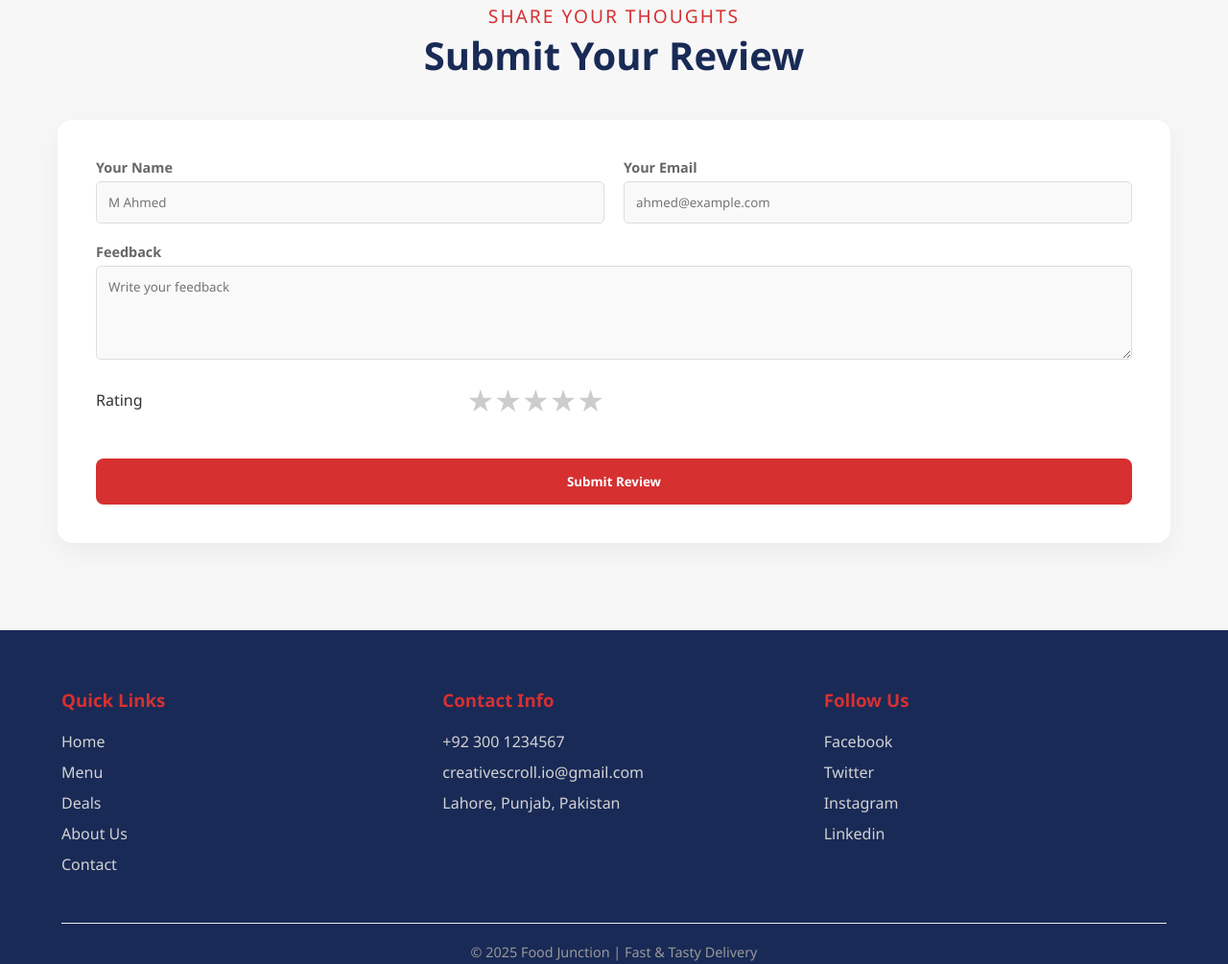
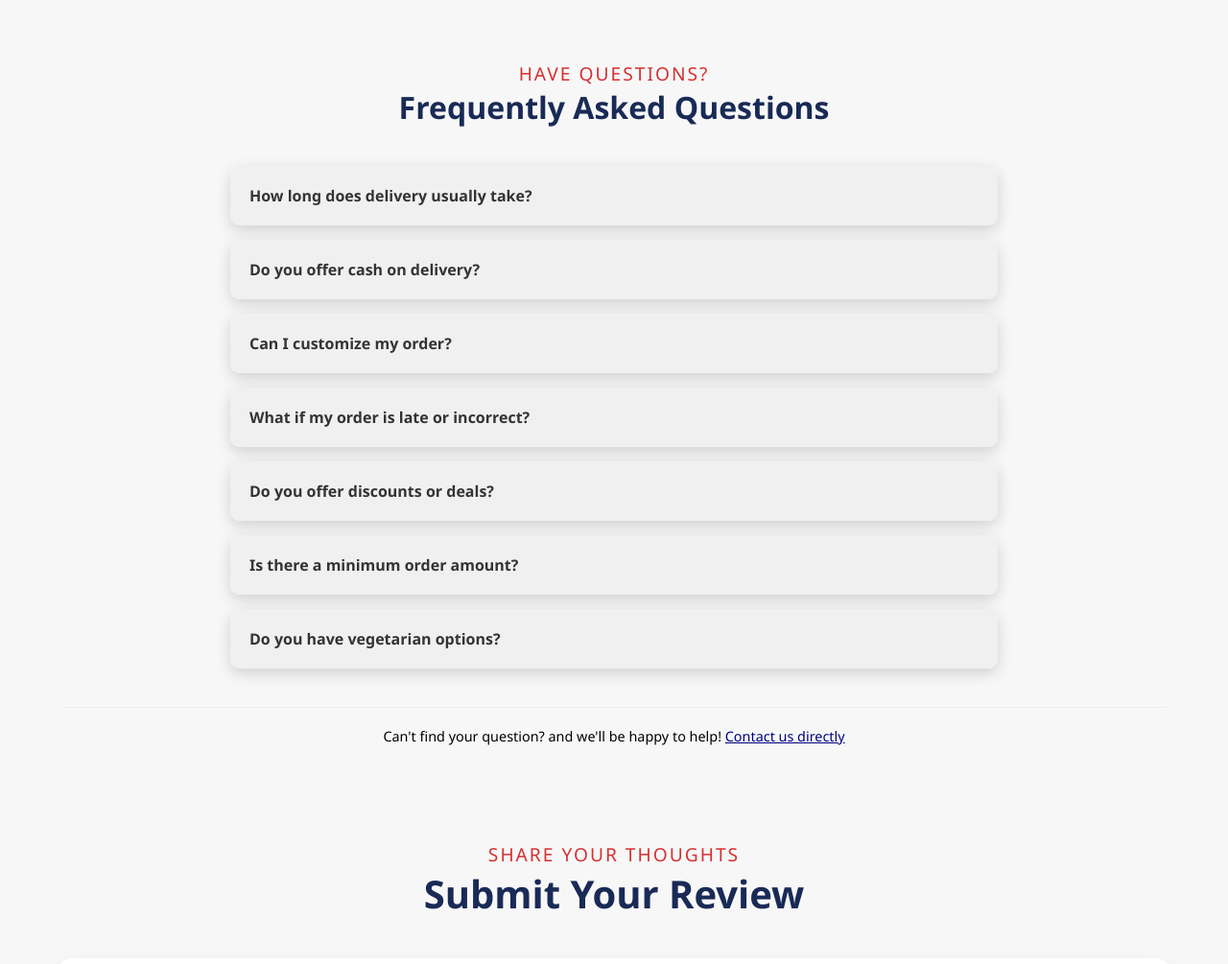
Before and after one commit to tahashah123/online-resturant, a plain HTML site: page about.html in a window 1280 px wide. Shown: the part 1113-2118 px from the top of the page at 96% size. Drawn offline with Linux system fonts and the light colour scheme.

```diff
--- a/about.html
+++ b/about.html
@@ -4,8 +4,15 @@
 <head>
     <meta charset="UTF-8">
     <meta name="viewport" content="width=device-width, initial-scale=1.0">
-    <title>Home | Food Junction</title>
+    <title>About Us| Food Junction</title>
     <link rel="stylesheet" href="style.css">
+    <link rel="apple-touch-icon" sizes="180x180" href="/apple-touch-icon.png">
+    <link rel="icon" type="image/png" sizes="32x32" href="/favicon-32x32.png">
+    <link rel="icon" type="image/png" sizes="16x16" href="/favicon-16x16.png">
+    <link rel="manifest" href="/site.webmanifest">
+    <link rel="stylesheet" href="https://cdnjs.cloudflare.com/ajax/libs/font-awesome/6.4.0/css/all.min.css" />
+    <link href="https://fonts.googleapis.com/css2?family=Poppins:wght@300;400;500;600;700;800&display=swap"
+        rel="stylesheet">
 </head>
 
 <body>
@@ -83,6 +90,73 @@
             </div>
         </div>
     </div>
+    <!-- FAQS -->
+    <section class="faq-section">
+        <div class="container">
+            <div class="section-title">
+                <span>Have Questions?</span>
+                <h2>Frequently Asked Questions</h2>
+            </div>
+
+            <div class="faq-grid">
+                <details class="faq-item">
+                    <summary class="faq-question"> How long does delivery usually take?
+                    </summary>
+                    <div class="faq-answer">
+                        <p>Our average delivery time is 30-45 minutes, depending on your location and order size.</p>
+                    </div>
+                </details>
+
+                <details class="faq-item">
+                    <summary class="faq-question">Do you offer cash on delivery?
+                    </summary>
+                    <div class="faq-answer">
+                        <p>Yes, we offer Cash on Delivery (COD) as well as online payment options for your convenience.
+                        </p>
+                    </div>
+                </details>
+
+                <details class="faq-item">
+                    <summary class="faq-question">Can I customize my order?</summary>
+                    <div class="faq-answer">
+                        <p>Yes, you can request customizations such as extra cheese, less spice, or no onions
+                            whileplacing your order.</p>
+                    </div>
+                </details>
+                <details class="faq-item">
+                    <summary class="faq-question">What if my order is late or incorrect?</summary>
+                    <div class="faq-answer">
+                        <p>If there is any issue with your order, please contact our support team immediately—we are
+                            happy to help!</p>
+                    </div>
+                </details>
+                <details class="faq-item">
+                    <summary class="faq-question">Do you offer discounts or deals?</summary>
+                    <div class="faq-answer">
+                        <p>Yes! Visit our Deals page regularly to check out the latest discounts and combo offers.</p>
+                    </div>
+                </details>
+                <details class="faq-item">
+                    <summary class="faq-question">Is there a minimum order amount?</summary>
+                    <div class="faq-answer">
+                        <p>No, there is no minimum order requirement—order as little or as much as you like.</p>
+                    </div>
+                </details>
+                <details class="faq-item">
+                    <summary class="faq-question">Do you have vegetarian options?</summary>
+                    <div class="faq-answer">
+                        <p>Yes, we offer a variety of vegetarian burgers, pizzas, and salads.</p>
+                    </div>
+                </details>
+            </div>
+        </div>
+        <p class="footer-bottom" style="color: black;">
+            Can't find your question?
+            and we'll be happy to help!
+            <a href="contact.html" style="color: navy;">Contact us directly</a>
+        </p>
+    </section>
+
     <!-- review form -->
     <section id="reviews" class="container">
         <div class="section-title">
@@ -130,11 +204,10 @@
             <div class="footer-col">
                 <h3>Quick Links</h3>
                 <ul>
-                    <li><a href="index.html">Home</a></li>
-                    <li><a href="menu.html">Menu</a></li>
-                    <li><a href="deals.html">Deals</a></li>
-                    <li><a href="about.html">About Us</a></li>
-                    <li><a href="contact.html">Contact</a></li>
+                    <li><a href="https://www.facebook.com/"><i class="fab fa-facebook-f"></i> Facebook</a></li>
+                    <li><a href="https://twitter.com/"><i class="fab fa-twitter"></i> Twitter</a></li>
+                    <li><a href="https://www.instagram.com/"><i class="fab fa-instagram"></i> Instagram</a></li>
+                    <li><a href="https://www.linkedin.com/"><i class="fab fa-linkedin-in"></i> Linkedin</a></li>
                 </ul>
             </div>
             <div class="footer-col">
@@ -148,10 +221,10 @@
             <div class="footer-col">
                 <h3>Follow Us</h3>
                 <ul>
-                    <li><a href="https://www.facebook.com/">Facebook</a></li>
-                    <li><a href="https://twitter.com/">Twitter</a></li>
-                    <li><a href="https://www.instagram.com/">Instagram</a></li>
-                    <li><a href="https://www.linkedin.com/">Linkedin</a></li>
+                    <li><a href="https://www.facebook.com/"><i class="fab fa-facebook-f"></i> Facebook</a></li>
+                    <li><a href="https://twitter.com/"><i class="fab fa-twitter"></i> Twitter</a></li>
+                    <li><a href="https://www.instagram.com/"><i class="fab fa-instagram"></i> Instagram</a></li>
+                    <li><a href="https://www.linkedin.com/"><i class="fab fa-linkedin-in"></i> Linkedin</a></li>
                 </ul>
             </div>
         </div>
```
